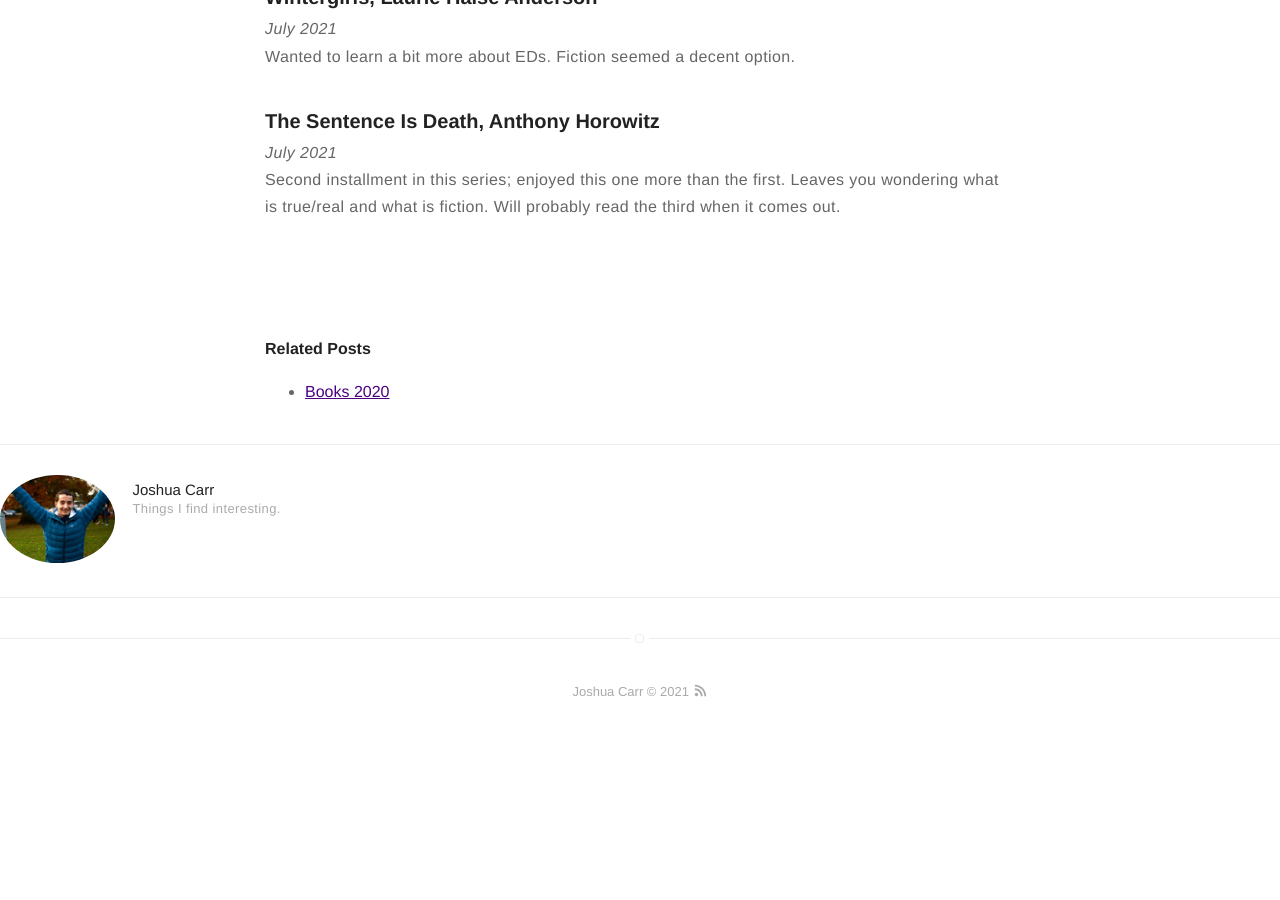
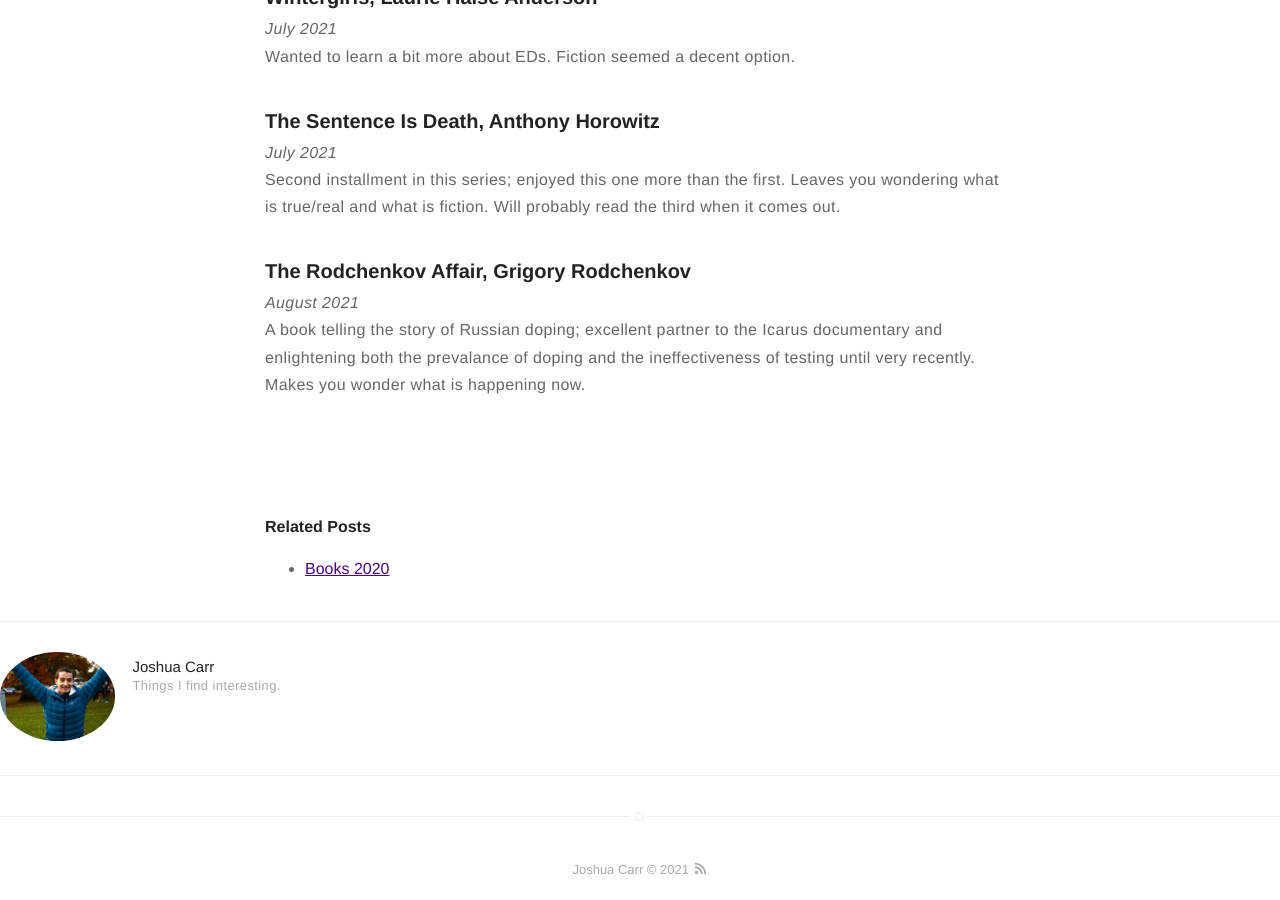
Before and after one commit to jc782/jc782.github.io, a Jekyll site: the page built from _posts/2020-12-30-Books-2021.markdown, in a window 1280 px wide and 900 px high, scrolled down 3068 px. Built offline with Jekyll 4.4.1, drawn with Linux system fonts in a browser that asks for light colours; before the commit the page ends 3807 px from its top, so only the background shows below that.

Commit message:
+ snowdonia and doping book

```diff
--- a/_posts/2020-06-02-Snowdonia-2013.markdown
+++ b/_posts/2020-06-02-Snowdonia-2013.markdown
@@ -29,5 +29,5 @@ Off the ridge and at a stream we refilled and wandered on to the road before cli
 
 Looking at the photos it was a glorious weekend; warm enough for some wild swimming.
 
-The mileage might have been low, but the company was excellent and made for some fond memories.
+The mileage might have been low, but the company was excellent and made for some fond carefree memories. These were the days where going to work was recovery for the weekend.
 </div>
--- a/_posts/2020-12-30-Books-2021.markdown
+++ b/_posts/2020-12-30-Books-2021.markdown
@@ -88,3 +88,7 @@ Wanted to learn a bit more about EDs. Fiction seemed a decent option.
 ### The Sentence Is Death, Anthony Horowitz
 *July 2021*
 Second installment in this series; enjoyed this one more than the first. Leaves you wondering what is true/real and what is fiction. Will probably read the third when it comes out.
+
+### The Rodchenkov Affair, Grigory Rodchenkov
+*August 2021*
+A book telling the story of Russian doping; excellent partner to the Icarus documentary and enlightening both the prevalance of doping and the ineffectiveness of testing until very recently. Makes you wonder what is happening now.
```
Also changed, not shown: other parts of _posts/2020-06-02-Snowdonia-2013.markdown (+1 -1 lines).
